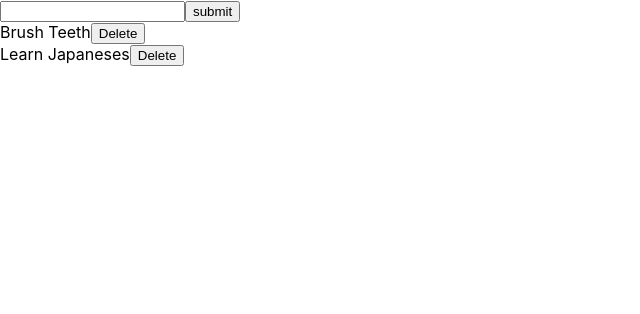
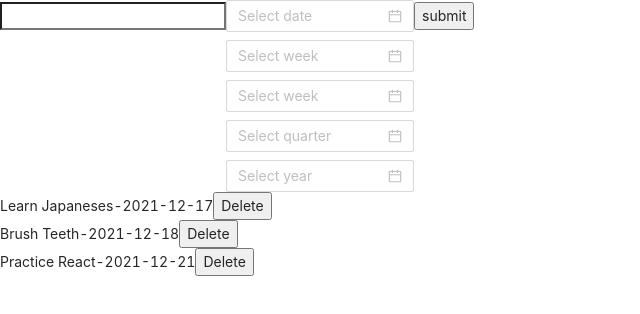
Before and after one commit to giangann/React-Router, a React (Create React App) app: page / in a window 1280 px wide. Shown: the top 314 px of the page, without its empty margins (0-640 px from the left). Built offline with nearby package versions, Linux system fonts and the light colour scheme.

Commit message:
bug appear, after add calender
when submit, dulicapted work in state appear

```diff
--- a/package.json
+++ b/package.json
@@ -6,6 +6,7 @@
     "@testing-library/jest-dom": "^5.15.1",
     "@testing-library/react": "^11.2.7",
     "@testing-library/user-event": "^12.8.3",
+    "antd": "^4.17.4",
     "react": "^17.0.2",
     "react-dom": "^17.0.2",
     "react-scripts": "4.0.3",
--- a/src/App.js
+++ b/src/App.js
@@ -1,46 +1,58 @@
-import './App.css';
+import "./App.css";
 // import { uuid } from 'uuidv4';
-import React, { useState } from 'react';
-import FormInput from './Components/FormInput';
-import ShowList from './Components/ShowList';
+import React, { useState } from "react";
+import FormInput from "./Components/FormInput";
+import ShowList from "./Components/ShowList";
 
-const App=()=>{
+const App = () => {
   // state to save work need to do
   const [todos, setTodos] = useState([
     {
       id: 1,
-      work: "Brush Teeth"
+      work: "Brush Teeth",
+      deadline: "2021-12-18",
     },
     {
       id: 1,
-      work: "Learn Japaneses"
-    }
-  ])
+      work: "Learn Japaneses",
+      deadline: "2021-12-17",
+    },
+    {
+      id: 1,
+      work: "Practice React",
+      deadline: "2021-12-21",
+    },
+  ]);
+
+  // sort todos data:
+  const todoSorted = todos.sort((a, b) => (a.deadline > b.deadline) ? 1 : -1)
 
   // funtion delete specifies work
-  const handleDelete = (e,index) =>{
-    e.target.closest(`[data-index="${index}"]`).remove()
-  }
+  const handleDelete = (e, index) => {
+    e.target.closest(`[data-index="${index}"]`).remove();
+  };
 
   // function handle when add work
-  const handleAdd = (value) =>{
+  const handleAdd = (value, deadline) => {
+
     setTodos([
       ...todos,
       {
         id: Math.floor(Math.random() * 1000),
-        work: value
-      }
-    ])
-    console.log(todos)
-    console.log(todos[0].work)
-    console.log(todos[0].id)
-  }
+        work: value,
+        deadline: deadline,
+      },
+    ]);
+    console.log(todos);
+    console.log(todos[0].work);
+    console.log(todos[0].id);
+  };
 
-  return(
+  return (
     <div>
-      <FormInput handleAdd = {handleAdd}  />
-      <ShowList todos = {todos} handleDelete={handleDelete}/>
+      <FormInput handleAdd={handleAdd} />
+      <ShowList todos={todoSorted} handleDelete={handleDelete} />
     </div>
-  )
-}
+  );
+};
 export default App;
--- a/src/Components/FormInput.js
+++ b/src/Components/FormInput.js
@@ -1,38 +1,50 @@
 import { useState } from "react";
 import "../App.js";
+import { DatePicker, Space } from "antd";
+import "antd/dist/antd.css"; // or 'antd/dist/antd.less'
 
 const FormInput = ({ handleAdd }) => {
+
+// HANDLE WHEN USER TYPE WORK TO DO
   // state to save user input
   const [values, setValue] = useState("");
-
-  const handleSubmit = (e) => {
-    e.preventDefault();
-    console.log(values);
-    handleAdd(values);
-  };
 
   // function handle change
   const handleChange = (e) => {
     setValue(e.target.value);
   };
 
+// HANDLE WHEN USER CHOOSE DATE
+  var deadline = ''
+  const onChange =(date, dateString) => {
+    console.log(date, dateString);
+    deadline = dateString
+  }
+
+// HANDLE WHEN USER SUBMIT FORM
+  const handleSubmit = (e) => {
+    e.preventDefault();
+
+    handleAdd(values,deadline);
+
+    setValue('')
+  };
   return (
     <div>
-      <form
-        onSubmit={(e) => {
-          e.preventDefault();
-          if (values !== "") {
-            handleAdd(values);
-            setValue("");
-          }
-        }}
-      >
+      <form onSubmit={handleSubmit}>
         <input
           onChange={(e) => handleChange(e)}
           type="text"
           value={values}
           name="input"
         />
+        <Space direction="vertical">
+          <DatePicker onChange={onChange} />
+          <DatePicker onChange={onChange} picker="week" />
+          <DatePicker onChange={onChange} picker="week" />
+          <DatePicker onChange={onChange} picker="quarter" />
+          <DatePicker onChange={onChange} picker="year" />
+        </Space>
         <input type="submit" value="submit" />
       </form>
     </div>
--- a/src/Components/ShowList.js
+++ b/src/Components/ShowList.js
@@ -1,3 +1,4 @@
+import { useEffect } from 'react'
 import '../App.js'
 
 const ShowList = ({todos, handleDelete}) =>{
@@ -11,11 +12,20 @@ const ShowList = ({todos, handleDelete}) =>{
 
 }
 
-const ShowListDetails = props =>{
+const ShowListDetails = ({todo,index,handleDelete}) =>{
+    useEffect(
+        ()=>{
+            console.log("component mount - side Effect")
+
+            return(
+                console.log("component unmount - Cleanup")
+            )
+        }
+    )
     return(
-        <div data-index = {props.index}>
-            {props.todo.work}
-            <button type='submit' onClick={(e) => props.handleDelete(e,props.index)}>Delete</button>
+        <div data-index = {todo.index}>
+            {todo.work}-{todo.deadline}
+            <button type='submit' onClick={(e) => handleDelete(e,index)}>Delete</button>
         </div>
     )
 }
```
Also changed, not shown: 1 other file (tests, documents, lock files or other folders).
